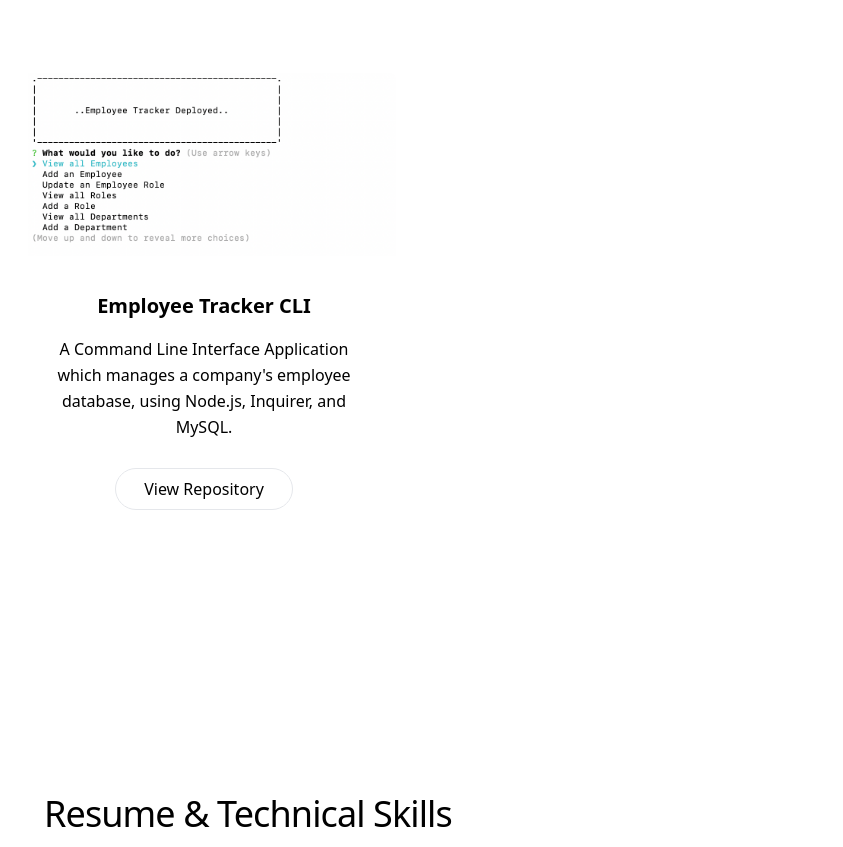
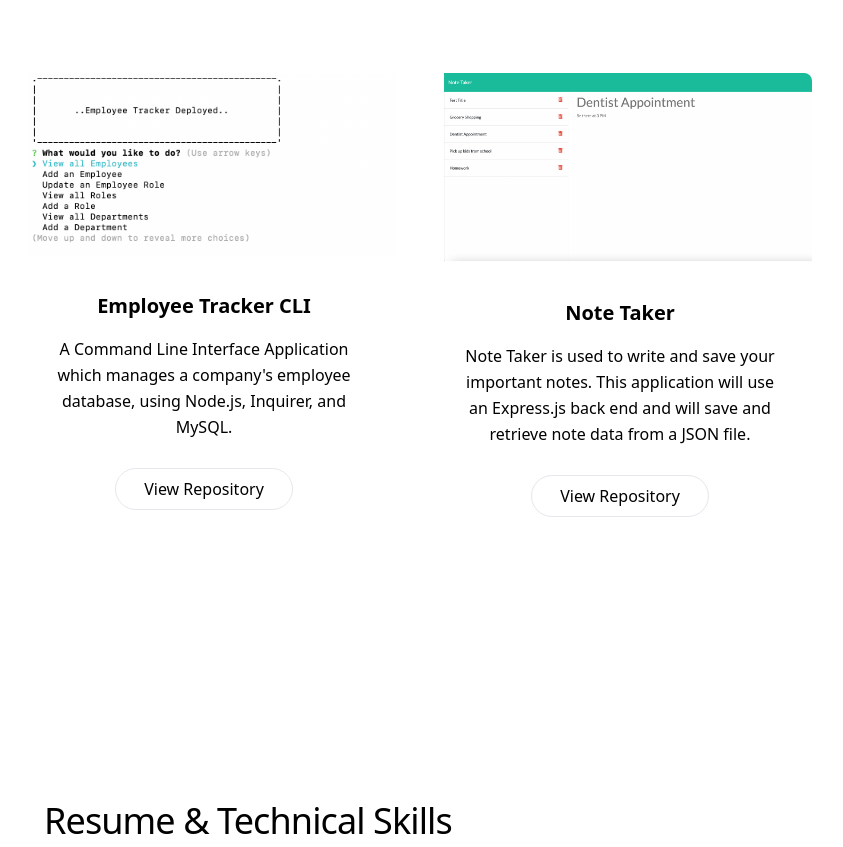
Before and after one commit to vcristian1/vcristian_portfolio_demo, a website: page index.html in a window 1280 px wide. Shown: the part 1897-2744 px from the top of the page, without its empty margins (20-863 px from the left). Drawn offline with nearby package versions, Linux system fonts and the light colour scheme.

Commit message:
added another project

```diff
--- a/index.html
+++ b/index.html
@@ -310,6 +310,58 @@
                                     </div>
                                 </div>
                             </div>
+
+                            <div class="w-full md:w-1/2 xl:w-1/3 px-4">
+                                <div class="bg-white rounded-lg overflow-hidden mb-10">
+                                    <img
+                                    src="./assets/notetaker.png"
+                                    alt="image"
+                                    class="w-full ml-4"
+                                    />
+                                    <div class="p-8 sm:p-9 md:p-7 xl:p-9 text-center">
+                                    <h3>
+                                        <a
+                                            href="https://note-taker-demo-nu.herokuapp.com/"
+                                            class="
+                                            font-semibold
+                                            text-dark text-xl
+                                            sm:text-[22px]
+                                            md:text-xl
+                                            lg:text-[22px]
+                                            xl:text-xl
+                                            2xl:text-[22px]
+                                            mb-4
+                                            block
+                                            hover:text-green-400
+                                            transition
+                                            "
+                                            >
+                                        Note Taker
+                                        </a>
+                                    </h3>
+                                    <p class="text-base font-thin text-body-color leading-relaxed mb-7">
+                                        Note Taker is used to write and save your important notes. This application will use an Express.js back end and will save and retrieve note data from a JSON file.
+                                    </p>
+                                    <a
+                                        href="https://github.com/vcristian1/note-taker-demo"
+                                        class="
+                                        inline-block
+                                        py-2
+                                        px-7
+                                        border border-[#E5E7EB]
+                                        rounded-full
+                                        text-base text-body-color
+                                        font-medium
+                                        hover:border-primary hover:bg-primary hover:text-green-400
+                                        transition
+                                        "
+                                        >
+                                    View Repository
+                                    </a>
+                                    </div>
+                                </div>
+                            </div>
+
                         </div>
                     </div>
                 </section>
```
Also changed, not shown: assets/notetaker.png (added).
